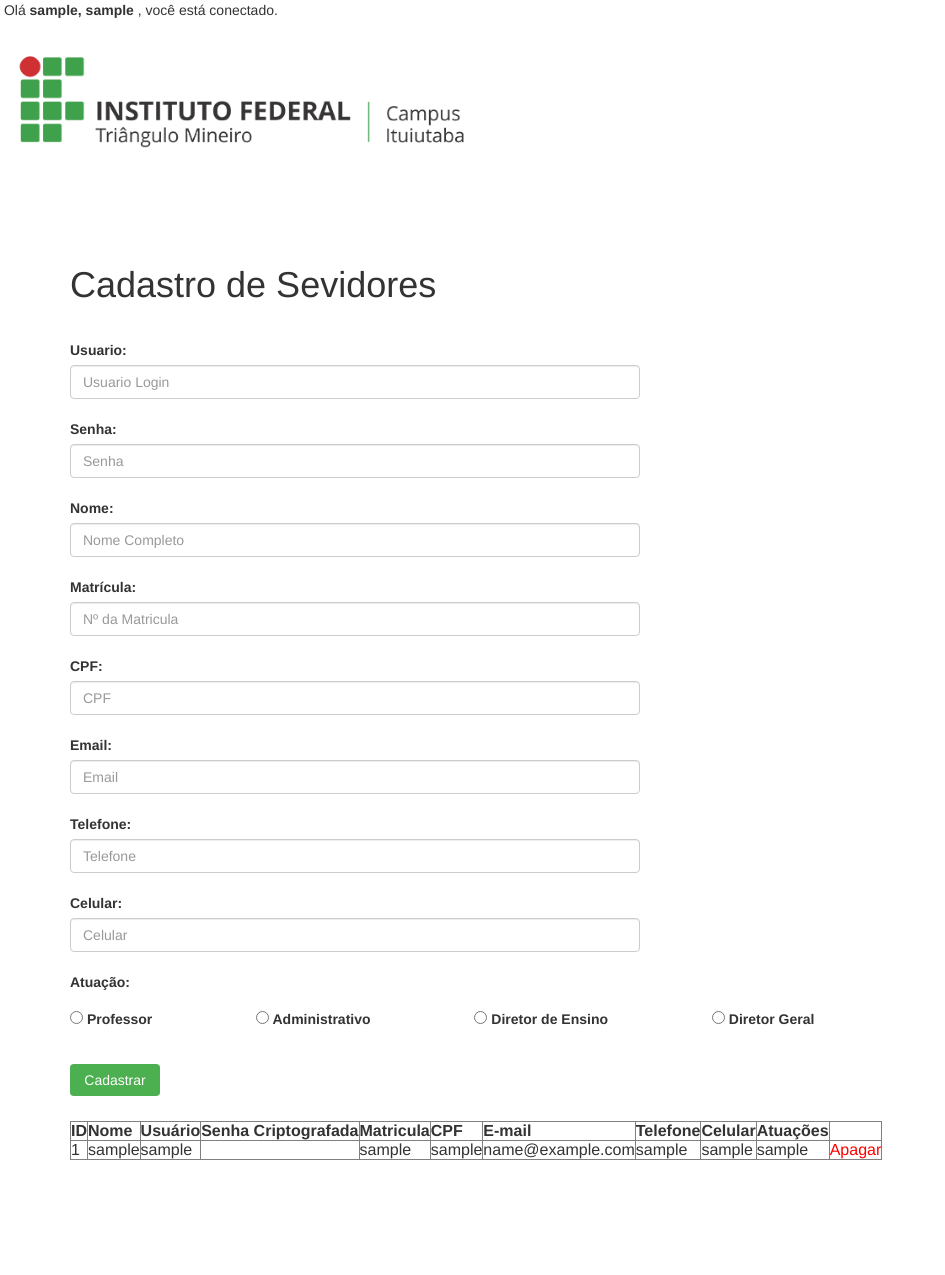
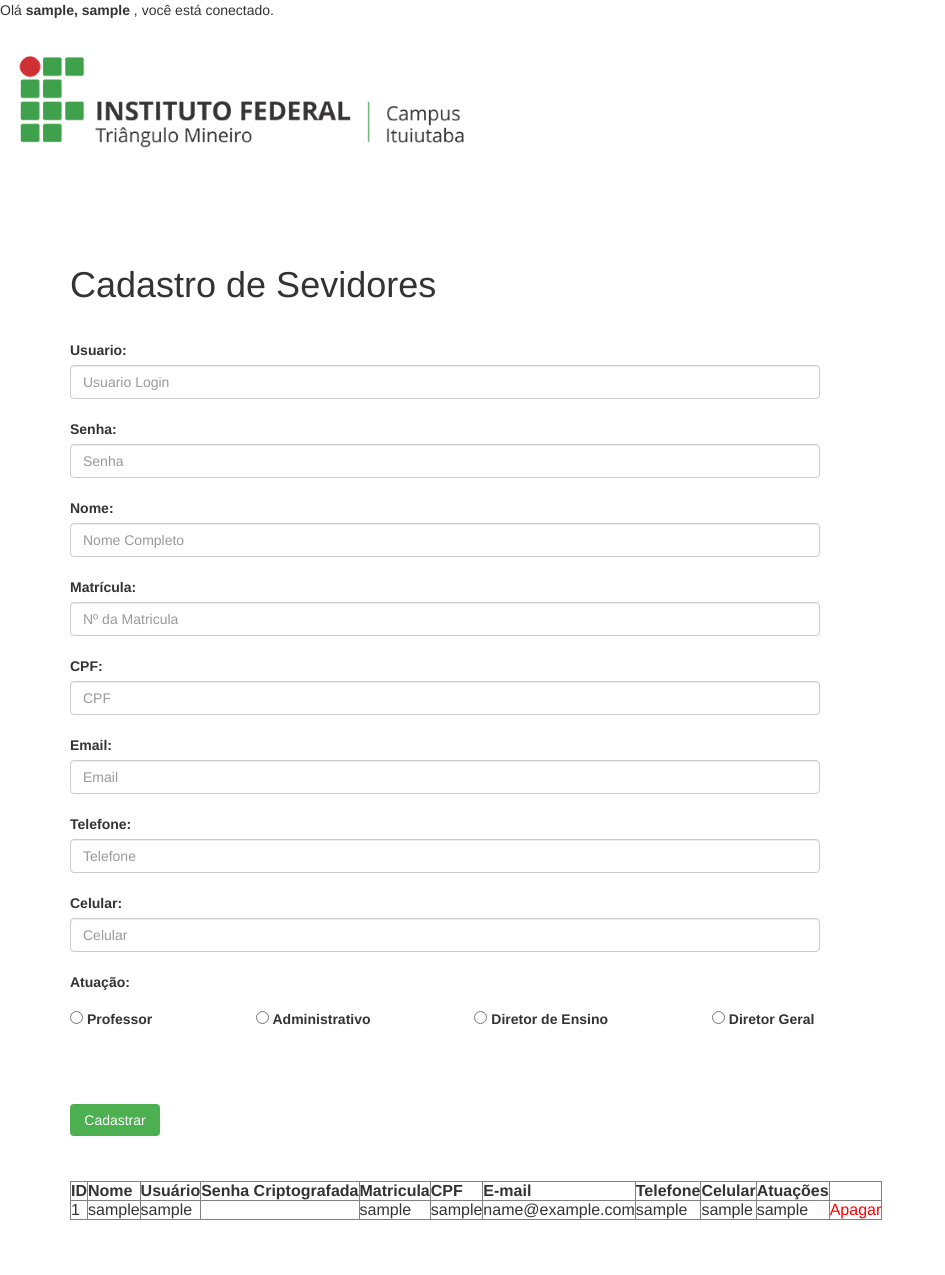
Before and after one commit to BrunoHenrique05/diarias, a PHP site: page /TrabalhoAilton/cadastro.php in a window 1280 px wide. Shown: the top 1275 px of the page, without its empty margins (0-945 px from the left). Before the commit the page ends 1160 px from the top, so only its background shows below. Run offline with PHP 8.4, Linux system fonts and the light colour scheme; the visitor is signed in with stand-in values (Sample User, id 1).

Commit message:
TrabalhAilton

```diff
--- a/cadastro.php
+++ b/cadastro.php
@@ -1,5 +1,3 @@
-
-
 <?php
 // Inclui o arquivo de configuração
 include('login/config.php');
@@ -21,10 +19,13 @@
 ?>, <b><?php echo $_SESSION['atuacoes']
 ?></b> </b>,  você está conectado.
 
+
+
 <?php
+
 // Variavél para preencher o erro (se existir)
 $erro = false;
-
+$r = false;
 // Apaga usuários
 if ( isset( $_GET['del'] ) ) {
 	// Delete de cara (sem confirmação)
@@ -69,17 +70,24 @@
 	if ( ! $erro ) {
 		// Se o usuário existir, atualiza
 		if ( ! empty( $user_id ) ) {
+			/*
 			$pdo_insere = $conexao_pdo->prepare('UPDATE usuarios SET user=?, user_password=?, user_name=?, user_matricula =?, user_cpf =?, user_email =?, user_Telefone =?, user_celular, user_atuacoes =?  WHERE user_id=?');
-			$pdo_insere->execute( array( $form_usuario,  crypt( $form_senha ), $form_nome, $user_id, $form_matricula, $form_cpf, $form_email, $form_telefone, $form_celular, $form_atuacoes ) );
+			$pdo_insere->execute( array( $form_usuario,  crypt( $form_senha ), $form_nome, $user_id, $form_matricula, $form_cpf, $form_email, $form_telefone, $form_celular, $form_atuacoes ) );*/
+			$r = "<span style='color:red;'>Usuario ja existe</span>";
+
 
 		// Se o usuário não existir, cadastra novo
 		} else {
 			$pdo_insere = $conexao_pdo->prepare('INSERT INTO usuarios (user, user_password, user_name, user_matricula, user_cpf, user_email, user_Telefone, user_celular, user_atuacoes) VALUES (?, ?, ?, ?, ?, ?, ?, ?, ?)');
 			$pdo_insere->execute( array( $form_usuario, crypt( $form_senha ), $form_nome, $form_matricula, $form_cpf, $form_email, $form_telefone, $form_celular, $form_atuacoes  ) );
+
+
 		}
 	}
 }
 ?>
+
+
 <!DOCTYPE html>
 <html>
 	<head>
@@ -184,28 +192,28 @@
 
 
 				<label for="nome">Usuario: </label>
-				<input type="nome" class="form-control" id="nome" placeholder="Usuario Login" name="form_usuario" required style="width: 570px;" required>
+				<input type="nome" class="form-control" id="nome" placeholder="Usuario Login" name="form_usuario" required style="width: 750px;" required>
 				<br>
 				<label for="nome">Senha: </label>
-				<input type="password" class="form-control" id="senha" placeholder="Senha" name="form_senha" required style="width: 570px;">
+				<input type="password" class="form-control" id="senha" placeholder="Senha" name="form_senha" required style="width: 750px;">
 				<br>
 				<label for="nome">Nome: </label>
-				<input type="nome" class="form-control" id="nome" placeholder="Nome Completo" name="form_nome" required style="width: 570px;">
+				<input type="nome" class="form-control" id="nome" placeholder="Nome Completo" name="form_nome" required style="width: 750px;">
 				<br>
 				<label for="matricula">Matrícula: </label>
-				<input type="text" class="form-control" id="matricula" placeholder="Nº da Matricula" name="form_matricula"required style="width: 570px;" align="right">
+				<input type="text" class="form-control" id="matricula" placeholder="Nº da Matricula" name="form_matricula"required style="width: 750px;" align="right">
 				<br>
 				<label for="cpf">CPF: </label>
-				<input type="text" class="form-control" id="cpf" placeholder="CPF" name="form_cpf" required style="width: 570px;">
+				<input type="text" class="form-control" id="cpf" placeholder="CPF" name="form_cpf" required style="width: 750px;">
 				<br>
 				<label for="email">Email: </label>
-				<input type="text" class="form-control" id="email" placeholder="Email"  name="form_email"  required style="width: 570px;">
+				<input type="text" class="form-control" id="email" placeholder="Email"  name="form_email"  required style="width: 750px;">
 				<br>
 				<label for="telefone">Telefone: </label>
-				<input type="text" class="form-control" id="telefone" placeholder="Telefone" name="form_telefone"  required style="width: 570px;">
+				<input type="text" class="form-control" id="telefone" placeholder="Telefone" name="form_telefone"  required style="width: 750px;">
 				<br>
 				<label for="celular">Celular: </label>
-				<input type="text" class="form-control" id="celular" placeholder="Celular" name="form_celular"required style="width: 570px;">
+				<input type="text" class="form-control" id="celular" placeholder="Celular" name="form_celular"required style="width: 750px;">
 				<br>
 
 				<!--*********************************************************************************************************************-->
@@ -234,21 +242,30 @@
 
 				<?php if ( ! empty ( $erro ) ) :?>
 
+
+
 						 style="color: red;"><?php echo $erro;?>
 
 				<?php endif; ?>
 
-				<div align="left" >
+				<?php
+				if ( ! empty ( $r ) ):?>
+   				<?php echo $r;?>
+				<?php endif; ?>
+
+				<br><br>
+				<div align="left">
 				<button style="width: 90px; color: #FFFFFF; background-color:#4CAF50; border: 1px black; " type="submit" class="btn btn-default" value="Cadastrar">Cadastrar</button>
 				<div>
 			</div>
+
 
 				<?php
 		// Mostra os usuários
 		$pdo_verifica = $conexao_pdo->prepare('SELECT * FROM usuarios ORDER BY user_id DESC');
 		$pdo_verifica->execute();
 		?>
-
+		<br>
 		<table border="1" cellpadding="4">
 		<tr>
 			<th>ID</th>
--- a/login.php
+++ b/login.php
@@ -73,7 +73,7 @@
 
 
         	</div>
-
+			<div align="left">
 
 				<?php if ( ! empty( $_SESSION['login_erro'] ) ) :?>
 
@@ -81,6 +81,8 @@
 						<?php $_SESSION['login_erro'] = ''; ?>
 
 				<?php endif; ?>
+
+        </div>
 
 				<br>
 				<div align="right">
--- a/login/verifica_login.php
+++ b/login/verifica_login.php
@@ -48,13 +48,13 @@
 		$_SESSION['telefone']     = $fetch_usuario['user_Telefone'] ;
 		$_SESSION['celular']      = $fetch_usuario['user_celular'] ;
         $_SESSION['atuacoes']     = $fetch_usuario['user_atuacoes'];
-        $_SESSION["sessiontime"] = time() + 60;
+        $_SESSION["sessiontime"]  = time() + 60;
 
 
 	} else {
 
 		// Continua deslogado
-		$_SESSION['logado']     = false;
+		$_SESSION['logado']  = false;
 
 		// Preenche o erro para o usuário
 		$_SESSION['login_erro'] = 'Usuário ou senha inválidos';
```
Also changed, not shown: aprovacao.php (+13 -63 lines), formDiaria.php (+13 -7 lines).
